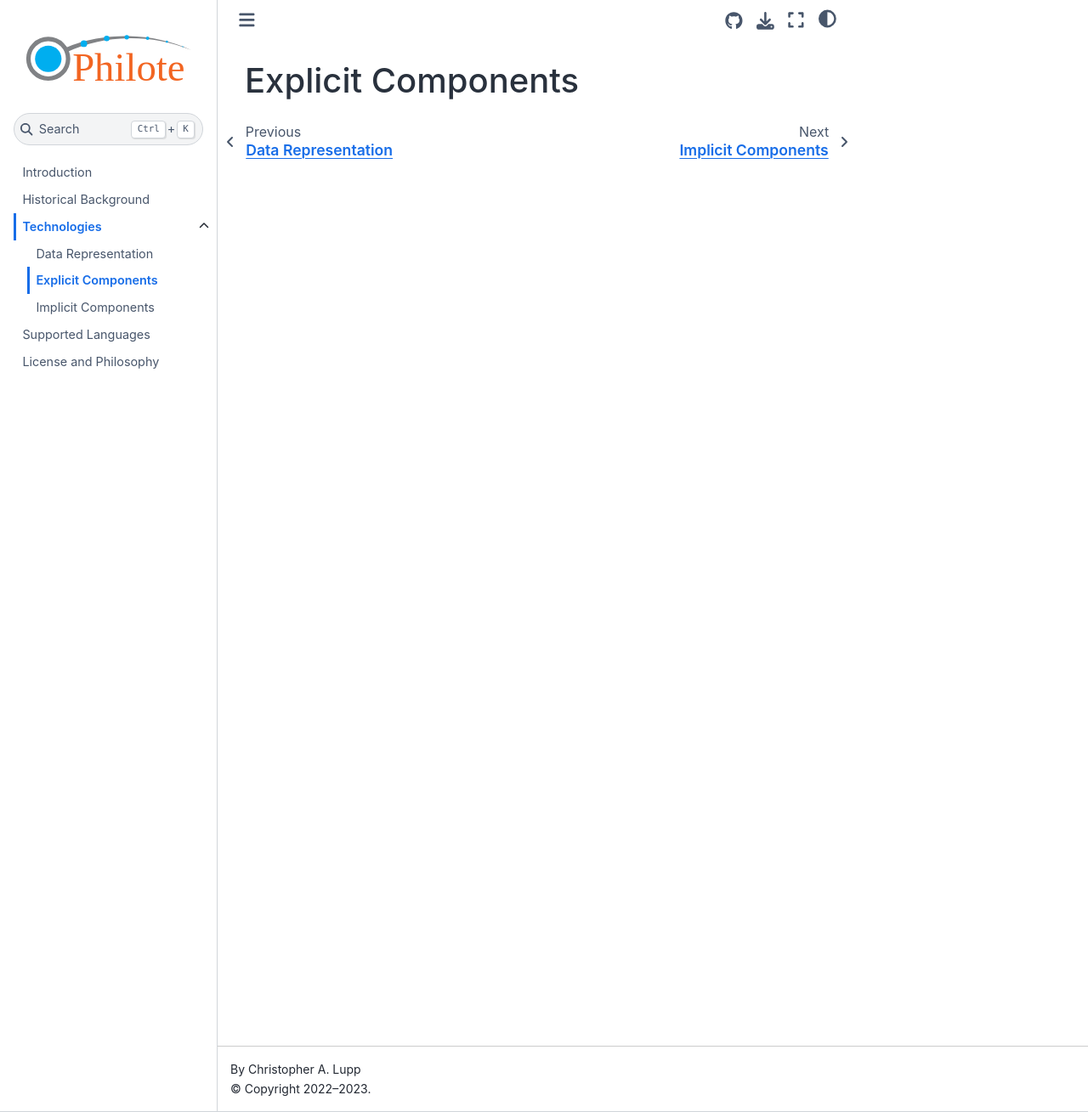
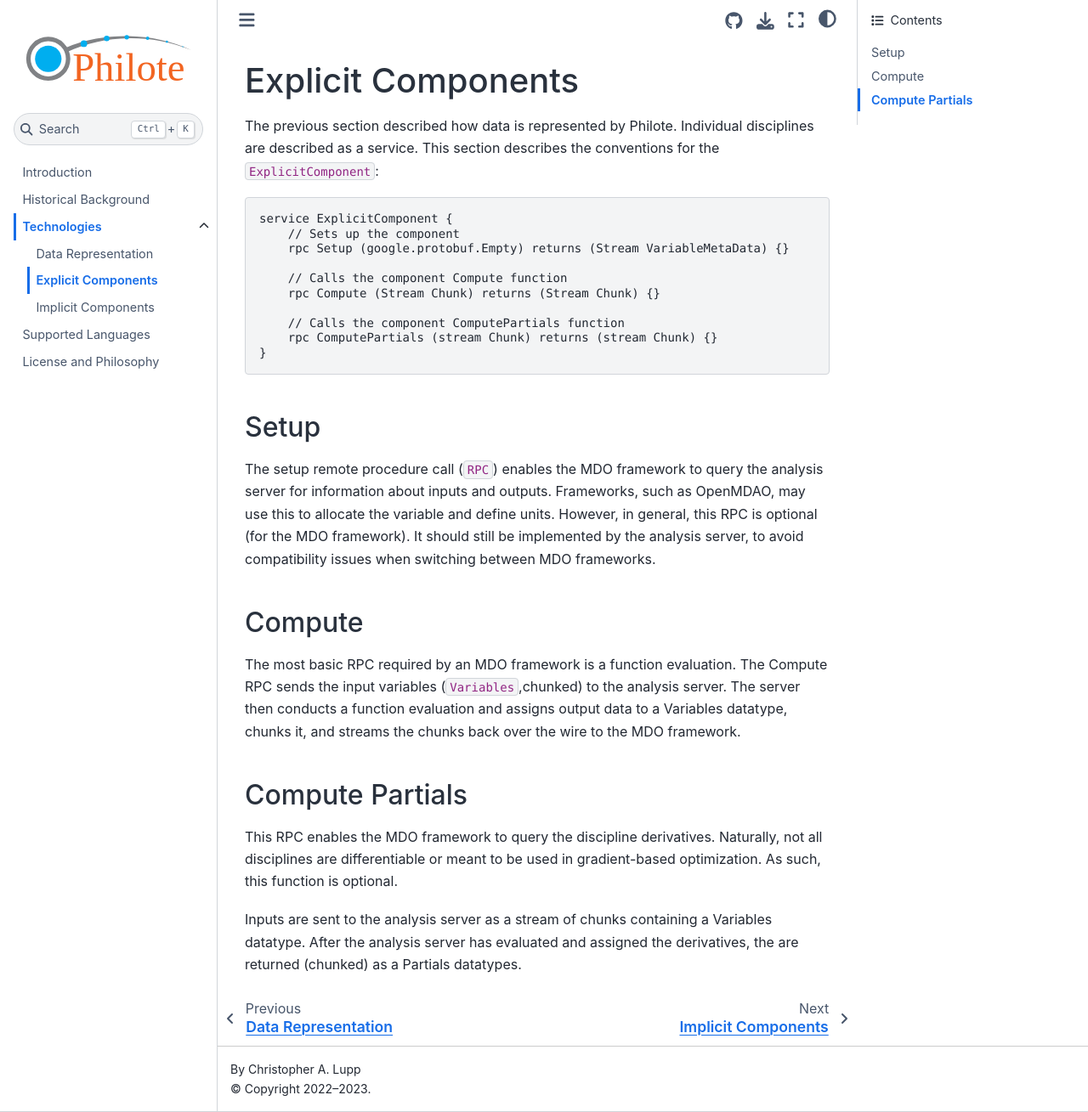
Before and after one commit to Philote-MDO/Philote-MDO, a Jupyter Book: the page built from doc/explicit.md, in a window 1280 px wide and 1309 px high. Shown: the whole window at 85% size. Built offline with Jupyter Book 1.0.4 settings and Sphinx 7.4.7 and the Sphinx Book theme 1.1.4, drawn with Linux system fonts in a browser that asks for light colours.

Commit message:
explicit component docs

```diff
--- a/doc/explicit.md
+++ b/doc/explicit.md
@@ -1 +1,46 @@
 # Explicit Components
+
+The previous section described how data is represented by Philote. Individual
+disciplines are described as a service. This section describes the conventions
+for the ``ExplicitComponent``:
+
+    service ExplicitComponent {
+        // Sets up the component
+        rpc Setup (google.protobuf.Empty) returns (Stream VariableMetaData) {}
+
+        // Calls the component Compute function
+        rpc Compute (Stream Chunk) returns (Stream Chunk) {}
+
+        // Calls the component ComputePartials function
+        rpc ComputePartials (stream Chunk) returns (stream Chunk) {}
+    }
+
+
+## Setup
+
+The setup remote procedure call (``RPC``) enables the MDO framework to query the
+analysis server for information about inputs and outputs. Frameworks, such as
+OpenMDAO, may use this to allocate the variable and define units. However, in
+general, this RPC is optional (for the MDO framework). It should still be
+implemented by the analysis server, to avoid compatibility issues when switching
+between MDO frameworks.
+
+
+## Compute
+
+The most basic RPC required by an MDO framework is a function evaluation. The
+Compute RPC sends the input variables (``Variables``,chunked) to the analysis
+server. The server then conducts a function evaluation and assigns output data
+to a Variables datatype, chunks it, and streams the chunks back over the wire to
+the MDO framework.
+
+
+## Compute Partials
+
+This RPC enables the MDO framework to query the discipline derivatives.
+Naturally, not all disciplines are differentiable or meant to be used in
+gradient-based optimization. As such, this function is optional.
+
+Inputs are sent to the analysis server as a stream of chunks containing a
+Variables datatype. After the analysis server has evaluated and assigned the
+derivatives, the are returned (chunked) as a Partials datatypes.
```
